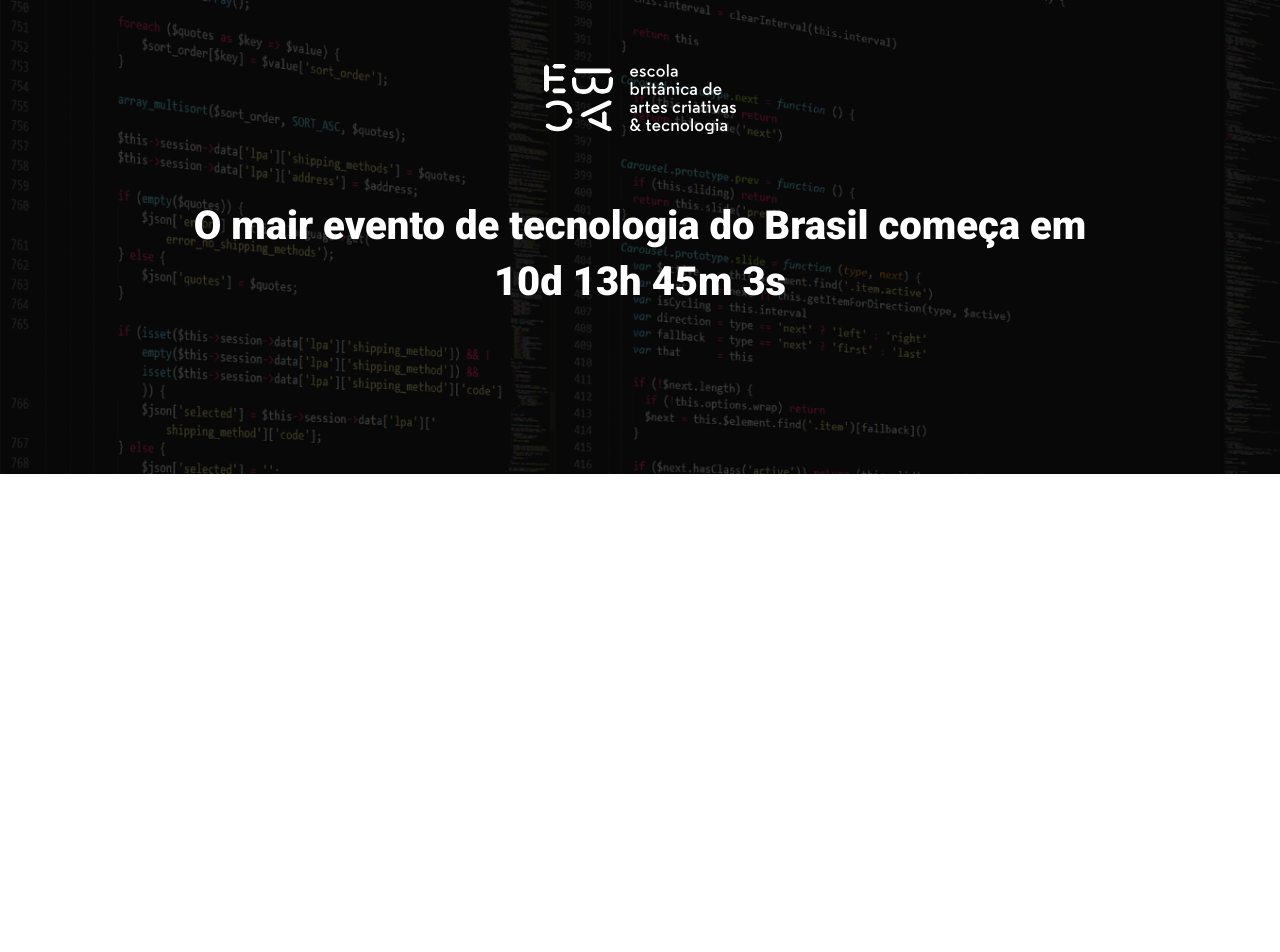
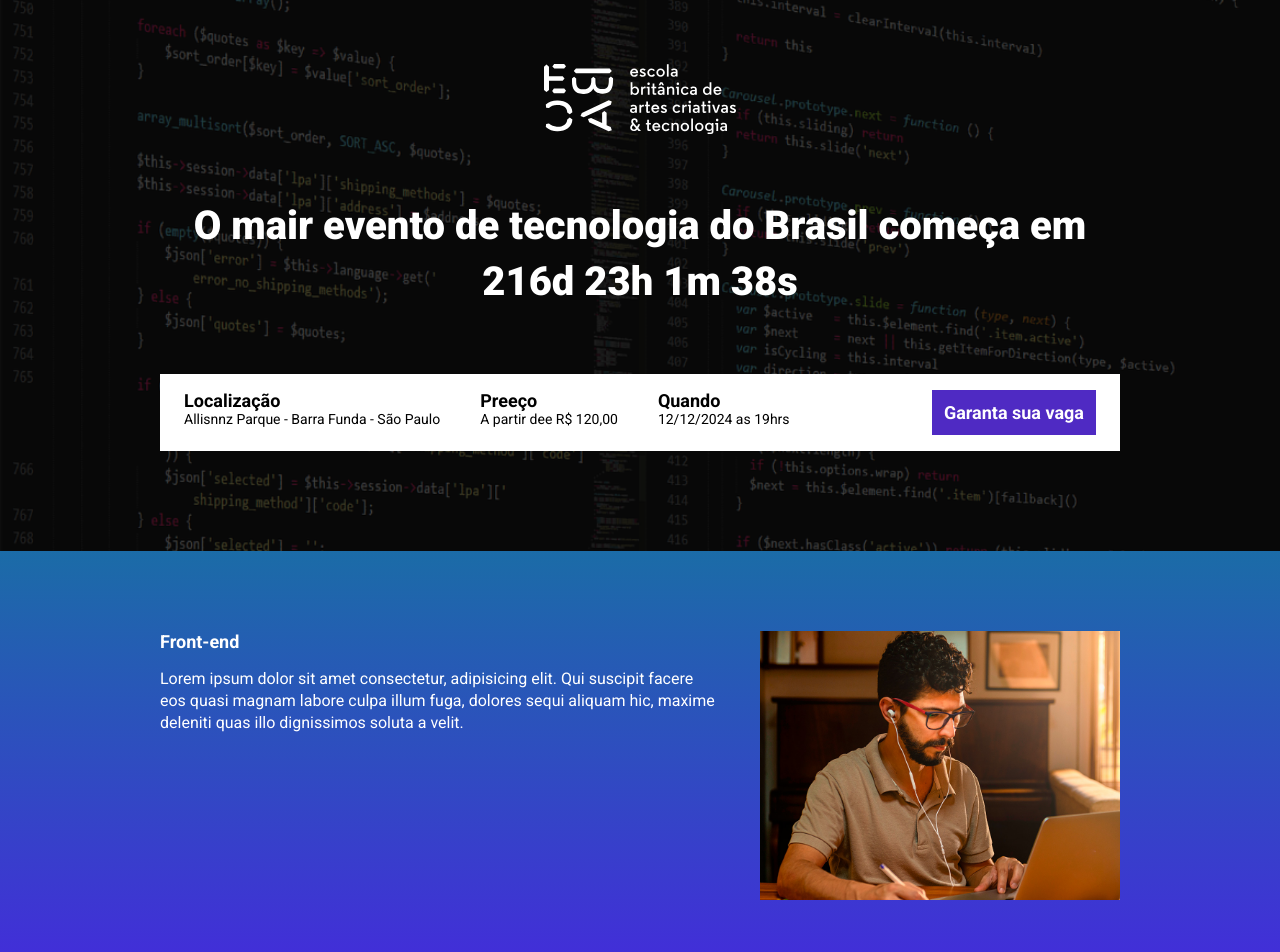
Before and after one commit to ADHAN77/Ebac_tech-talks, a website built with Parcel: page src/index.html in a window 1280 px wide. Shown: the top 952 px of the page. Before the commit the page ends 800 px from the top, so only its background shows below. Built offline with nearby package versions, Linux system fonts and the light colour scheme.

Commit message:
criando a contagem regressiva

```diff
--- a/package.json
+++ b/package.json
@@ -2,9 +2,9 @@
   "name": "ebac-tech-talks",
   "version": "1.0.0",
   "description": "",
-  "main": "index.js",
   "scripts": {
     "dev": "parcel src/index.html src/styles/main.scss src/scripts/main.js",
+    "build": "parcel build src/index.html",
     "test": "echo \"Error: no test specified\" && exit 1"
   },
   "keywords": [],
--- a/src/index.html
+++ b/src/index.html
@@ -8,16 +8,81 @@
     <link rel="preconnect" href="https://fonts.gstatic.com" crossorigin>
     <link href="https://fonts.googleapis.com/css2?family=Roboto:ital,wght@0,100;0,300;0,400;0,500;0,700;0,900;1,100;1,300;1,400;1,500;1,700;1,900&display=swap" rel="stylesheet">
     <link rel="stylesheet" href="styles/main.scss">
+    <link rel="stylesheet" href="https://unpkg.com/aos@next/dist/aos.css" />
 </head>
 <body>
     <header class="hero">
         <div class="container">
             <img class="hero__logo" src="./images/ebac_logo.svg" alt="EBAC">
             <p class="hero__text">
-                O mair evento de tecnologia do Brasil começa em 10d 13h 45m 3s
+                O mair evento de tecnologia do Brasil começa em <span id="contador"></span>
             </p>
+            <div class="infos-bar">
+                <ul class="infos-bar__infos">
+                    <li class="infos-bar__infos__item">
+                        <b>Localização</b>
+                        Allisnnz Parque - Barra Funda - São Paulo
+                    </li>
+                    <li class="infos-bar__infos__item">
+                        <b>Preeço</b>
+                        A partir dee R$ 120,00
+                    </li>
+                    <li class="infos-bar__infos__item">
+                        <b>Quando</b>
+                        12/12/2024 as 19hrs
+                    </li>
+                </ul>
+                <a href="#" class="buttons buttons--primary">
+                    Garanta sua vaga
+                </a>
+            </div>
         </div>
     </header>
+    <section class="event event--frontend">
+        <div class="container" data-aos="fade-right">
+            <div class="event__details">
+                <h2 class="event__details__title">Front-end</h2>
+                <p class="event__details__description">
+                    Lorem ipsum dolor sit amet consectetur, adipisicing elit. Qui suscipit facere eos quasi magnam labore culpa illum fuga, dolores sequi aliquam hic, maxime deleniti quas illo dignissimos soluta a velit.
+                </p>
+            </div>
+            <img class="event__image" src="./images/frontend.png" alt="Front-end">
+        </div>
+    </section>
+    <section class="event event--ux-ui event--image-left">
+        <div class="container" data-aos="fade-left">
+            <div class="event__details">
+                <h2 class="event__details__title">UX/UI</h2>
+                <p class="event__details__description">
+                    Lorem ipsum dolor sit amet consectetur, adipisicing elit. Qui suscipit facere eos quasi magnam labore culpa illum fuga, dolores sequi aliquam hic, maxime deleniti quas illo dignissimos soluta a velit.
+                </p>
+            </div>
+            <img class="event__image" src="./images/ui-ux.png" alt="Front-end">
+        </div>
+    </section>
+    <section class="event event--data-science">
+        <div class="container" data-aos="fade-right">
+            <div class="event__details">
+                <h2 class="event__details__title">Data Science</h2>
+                <p class="event__details__description">
+                    Lorem ipsum dolor sit amet consectetur, adipisicing elit. Qui suscipit facere eos quasi magnam labore culpa illum fuga, dolores sequi aliquam hic, maxime deleniti quas illo dignissimos soluta a velit.
+                </p>
+            </div>
+            <img class="event__image" src="./images/data.png" alt="Front-end">
+        </div>
+    </section>
+    <section class="event event--backend event--image-left">
+        <div class="container" data-aos="fade-left">
+            <div class="event__details">
+                <h2 class="event__details__title">Back-end</h2>
+                <p class="event__details__description">
+                    Lorem ipsum dolor sit amet consectetur, adipisicing elit. Qui suscipit facere eos quasi magnam labore culpa illum fuga, dolores sequi aliquam hic, maxime deleniti quas illo dignissimos soluta a velit.
+                </p>
+            </div>
+            <img class="event__image" src="./images/backend.png" alt="Front-end">
+        </div>
+    </section>
+    <script src="https://unpkg.com/aos@next/dist/aos.js"></script>
     <script src="scripts/main.js"></script>
 </body>
 </html>
--- a/src/scripts/main.js
+++ b/src/scripts/main.js
@@ -1 +1,28 @@
-console.log("Olá Mondo");
+AOS.init();
+
+const dataDoEvento = new Date("Dec 12, 2024 19:00:00");
+const timeStampDoEvento = dataDoEvento.getTime();
+
+const contaAsHoras = setInterval(function() {
+    const agora = new Date();
+    const timeStampAtual = agora.getTime();
+
+    const distanciaAteOEevento = timeStampDoEvento - timeStampAtual;
+
+    const diaEmMs = 1000 * 60 * 60 * 24;
+    const horaEmMs = 1000 * 60 * 60;
+    const minutosEmMs = 1000 * 60;
+
+    const diasAteOEvento = Math.floor(distanciaAteOEevento / diaEmMs);
+    const horasAteOEvento = Math.floor((distanciaAteOEevento % diaEmMs) / horaEmMs);
+    const minutosAteOEevento = Math.floor((distanciaAteOEevento % horaEmMs) / minutosEmMs);
+    const segundosAteOEvento = Math.floor((distanciaAteOEevento % minutosEmMs) / 1000);
+
+
+    document.getElementById('contador').innerHTML = `${diasAteOEvento}d ${horasAteOEvento}h ${minutosAteOEevento}m ${segundosAteOEvento}s`;
+
+    if (distanciaAteOEevento < 0) {
+        clearInterval(contaAsHoras);
+        document.getElementById('contador').innerHTML = 'Evento expirado';
+    }
+}, 1000)
--- /dev/null
+++ b/src/styles/_event.scss
@@ -0,0 +1,64 @@
+@use 'variables';
+
+.event {
+    padding: 80px 0;
+
+
+    &--frontend {
+        background-image: linear-gradient(variables.$blue1,variables.$blue2);
+    }
+
+    &--ux-ui {
+        background-image: linear-gradient(variables.$blue2,variables.$pink);
+    }
+
+    &--data-science {
+        background-image: linear-gradient(variables.$pink,variables.$yellow);
+    }
+
+    &--backend {
+        background-image: linear-gradient(variables.$yellow,variables.$pink);
+    }
+
+    &--image-left {
+        .container {
+            flex-direction: row-reverse;
+        }
+    }
+
+    .container {
+        display: flex;
+        gap: 40px;
+    }
+
+    &__image {
+        max-width: 360px;
+    }
+
+    &__details {
+        &__title {
+            font-size: 18px;
+            font-weight: bold;
+            margin-bottom: 16px;
+        }
+
+        &__description {
+            line-height: 22px;
+        }
+    }
+
+    @media (max-width: 640px) {
+        .container {
+            display: block;
+        }
+
+        &__image {
+            width: 100%;
+        }
+
+        &__details {
+            margin-right: 0;
+            margin-bottom: 16px;
+        }
+    }
+}
--- a/src/styles/_hero.scss
+++ b/src/styles/_hero.scss
@@ -1,3 +1,5 @@
+@use 'variables';
+
 .hero {
     padding-top: 64px;
     padding-bottom: 100px;
@@ -16,7 +18,7 @@
         left: 0;
         width: 100%;
         height: 100%;
-        background-color: #000;
+        background-color: variables.$secundaryTextColor;
         content: '';
         opacity: .7;
     }
@@ -26,7 +28,6 @@
         margin-bottom: 64px;
         font-size: 40px;
         line-height: 56px;
-        color: #fff;
         font-weight: 800;
         text-align: center;
     }
--- /dev/null
+++ b/src/styles/_variables.scss
@@ -0,0 +1,8 @@
+$textColor: #fff;
+$secundaryTextColor: #000;
+
+$blue1: #1B6CA7;
+$blue2: #442BDB;
+$pink: #89223B;
+$yellow: #9C791D;
+$purple: #4F2AC3;
--- /dev/null
+++ b/src/styles/components/_buttons.scss
@@ -0,0 +1,25 @@
+@use '../variables';
+
+.buttons {
+    padding: 12px;
+    font-size: 18px;
+    font-weight: bold;
+    text-decoration: none;
+    text-align: center;
+    white-space: nowrap;
+
+    &--primary {
+        color: #fff;
+        background-color: variables.$purple;
+    }
+
+    @media (max-width: 640px) {
+        display: block;
+        width: 100%;
+    }
+
+    @media (max-width: 1024px) {
+        display: flex;
+        align-items: center;
+    }
+}
--- /dev/null
+++ b/src/styles/components/_infos_bar.scss
@@ -0,0 +1,42 @@
+@use '../variables';
+
+.infos-bar {
+    padding: 16px 24px;
+    background-color: variables.$textColor;
+    display: flex;
+    justify-content: space-between;
+
+    &__infos {
+        display: flex;
+        gap: 40px;
+
+        &__item {
+            font-size: 14px;
+            color: variables.$secundaryTextColor;
+
+            b {
+                color:  variables.$secundaryTextColor;
+                font-size: 18px;
+                display: block;
+            }
+        }
+    }
+
+    @media (max-width: 640px) {
+        display: block;
+
+        &__infos {
+            display: block;
+
+            &__item {
+                margin-bottom: 24px;
+            }
+        }
+    }
+
+    @media (max-width: 1024px) {
+        &__infos {
+            gap: 16px;
+        }
+    }
+}
--- a/src/styles/main.scss
+++ b/src/styles/main.scss
@@ -1,10 +1,16 @@
 @use 'hero';
+@use 'components/infos_bar';
+@use 'components/buttons';
+@use 'event';
+@use 'variables';
 
 * {
     margin: 0;
     padding: 0;
     box-sizing: border-box;
     font-family: Roboto, sans-seerif;
+    color: #fff;
+    list-style: none;
 }
 
 .container {
```
